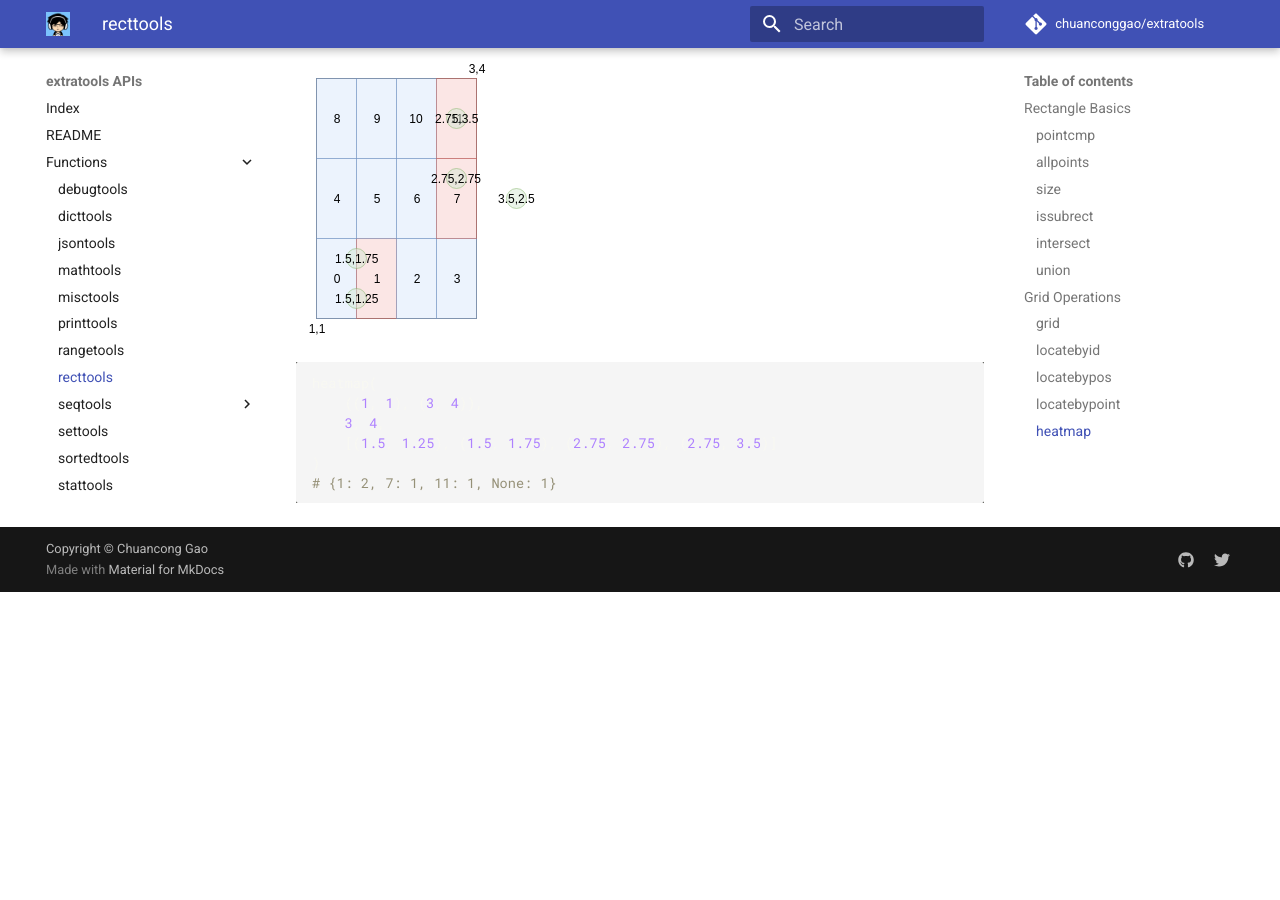
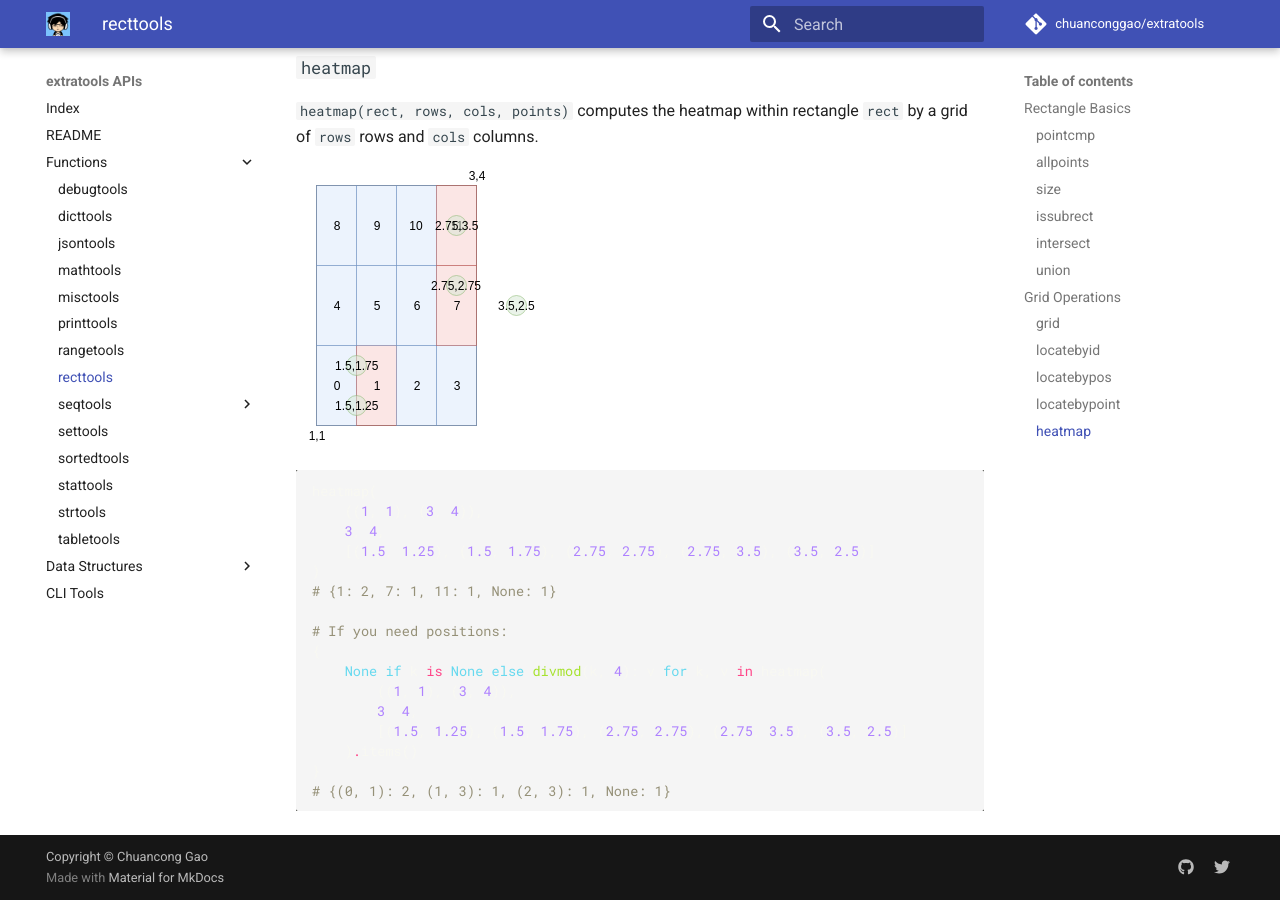
Before and after one commit to chuanconggao/extratools, an MkDocs documentation site: the page built from docs/functions/recttools.md, in a window 1280 px wide and 900 px high, scrolled down 7214 px. Built offline with MkDocs 1.6.1 and Material for MkDocs 9.7.7, drawn with Linux system fonts in a browser that asks for light colours; comment, search, counter and statistics services are not loaded; old or Windows-style settings are respelled for this version of MkDocs; before the commit the page ends 7806 px from its top, so only the background shows below that; some of the changed text lies outside the part shown.

Commit message:
Update docs for recttools

````diff
--- a/docs/functions/recttools.md
+++ b/docs/functions/recttools.md
@@ -141,6 +141,9 @@ Tools for operating on grid.
 
 - The returning order of each sub-rectangle is considered its ID. It is utilized by [`locatebyid`](#locatebyid), [`locatebypos`](#locatebypos), [`locatebypoint`](#locatebypoint), and [`heatmap`](#heatmap).
 
+!!! tip
+    From the rectangle ID, you can easily get the position tuple `pos, col = divmod(rectid, cols)`.
+
 ![`grid`](recttools/grid.svg)
 
 ``` python
@@ -226,7 +229,17 @@ locatebypoint(
 heatmap(
     ((1, 1), (3, 4)),
     3, 4,
-    [(1.5, 1.25), (1.5, 1.75), (2.75, 2.75), (2.75, 3.5)]
+    [(1.5, 1.25), (1.5, 1.75), (2.75, 2.75), (2.75, 3.5), (3.5, 2.5)]
 )
 # {1: 2, 7: 1, 11: 1, None: 1}
+
+# If you need positions:
+{
+    None if k is None else divmod(k, 4): v for k, v in heatmap(
+        ((1, 1), (3, 4)),
+        3, 4,
+        [(1.5, 1.25), (1.5, 1.75), (2.75, 2.75), (2.75, 3.5), (3.5, 2.5)]
+    ).items()
+}
+# {(0, 1): 2, (1, 3): 1, (2, 3): 1, None: 1}
 ```
````
